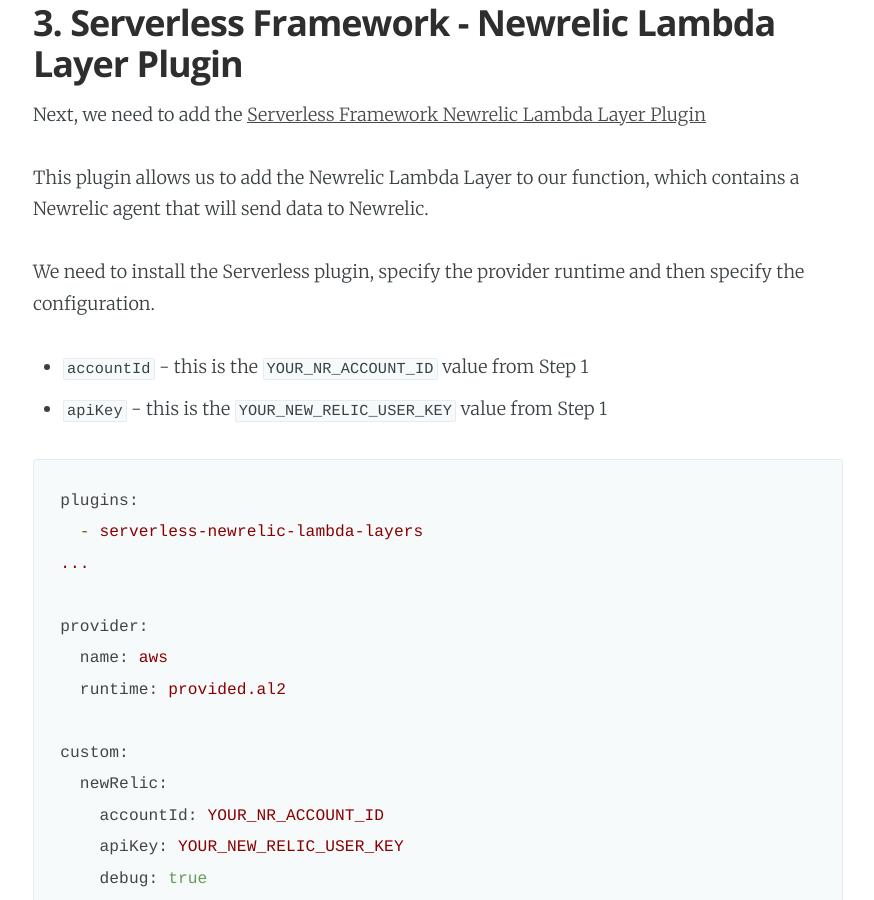
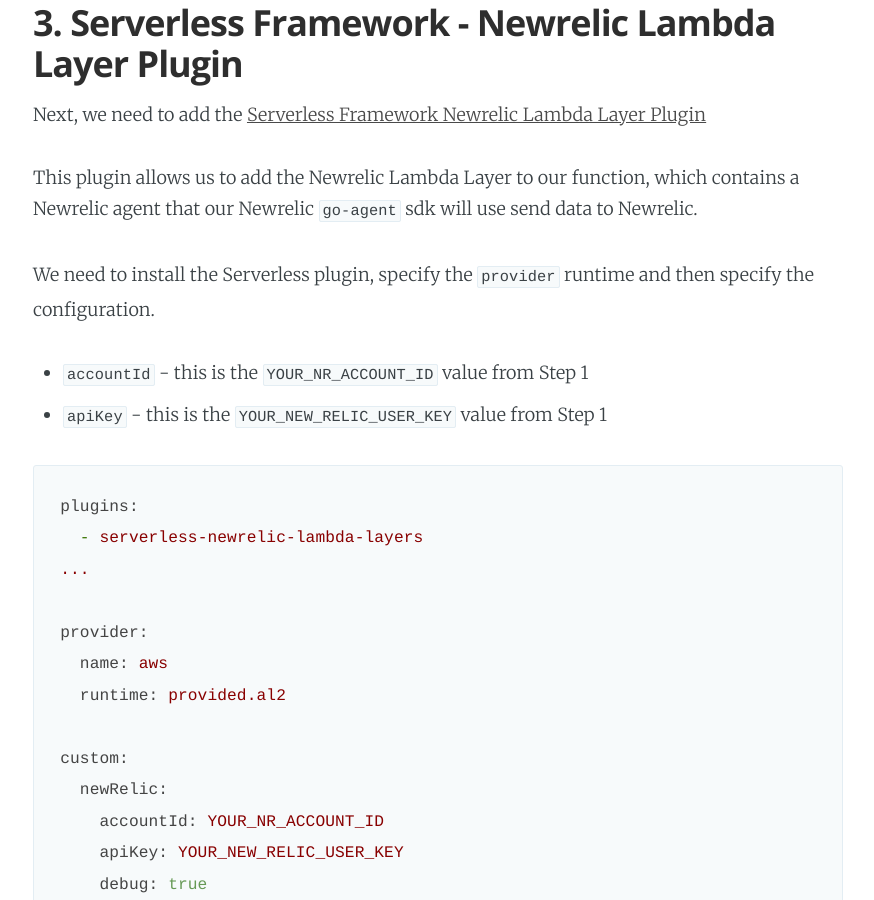
Before and after one commit to AnalogJ/thesparktree-blog, a Jekyll site: the page built from _posts/2024-01-21-go-serverless-framework-newrelic.md, in a window 1280 px wide and 900 px high, scrolled down 3630 px. Shown: the whole window, without its empty margins (202-1076 px from the left). Built offline with Jekyll 4.4.1, drawn with Linux system fonts in a browser that asks for light colours; nearby versions of some CDN libraries; a script that is not in the unit is left out; comment, search, counter and statistics services are not loaded; some of the changed text lies outside the part shown.

Commit message:
updates to text.

```diff
--- a/_posts/2024-01-21-go-serverless-framework-newrelic.md
+++ b/_posts/2024-01-21-go-serverless-framework-newrelic.md
@@ -88,9 +88,9 @@
 
 Next, we need to add the [Serverless Framework Newrelic Lambda Layer Plugin](https://github.com/newrelic/serverless-newrelic-lambda-layers)
 
-This plugin allows us to add the Newrelic Lambda Layer to our function, which contains a Newrelic agent that will send data to Newrelic.
+This plugin allows us to add the Newrelic Lambda Layer to our function, which contains a Newrelic agent that our Newrelic `go-agent` sdk will use send data to Newrelic.
 
-We need to install the Serverless plugin, specify the provider runtime and then specify the configuration.
+We need to install the Serverless plugin, specify the `provider` runtime and then specify the configuration.
 
 - `accountId` - this is the `YOUR_NR_ACCOUNT_ID` value from Step 1
 - `apiKey` - this is the `YOUR_NEW_RELIC_USER_KEY` value from Step 1
```
Also changed, not shown: other parts of _posts/2024-01-21-go-serverless-framework-newrelic.md (+7 -5 lines).
